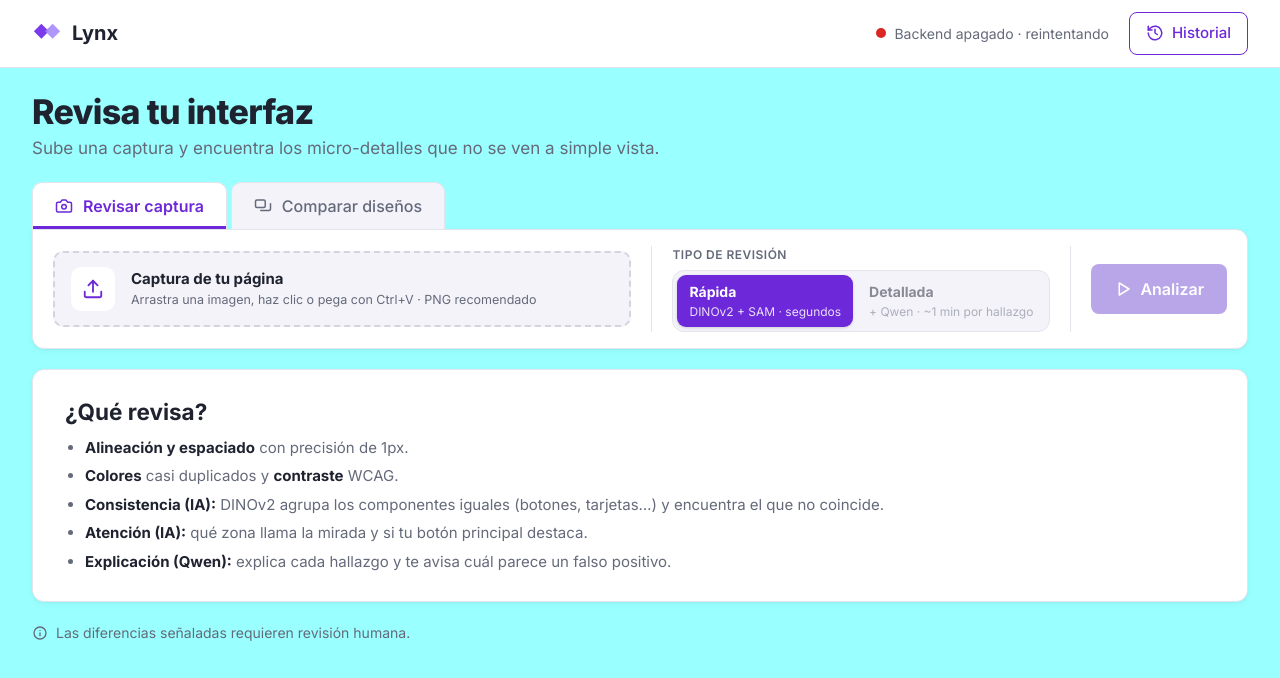
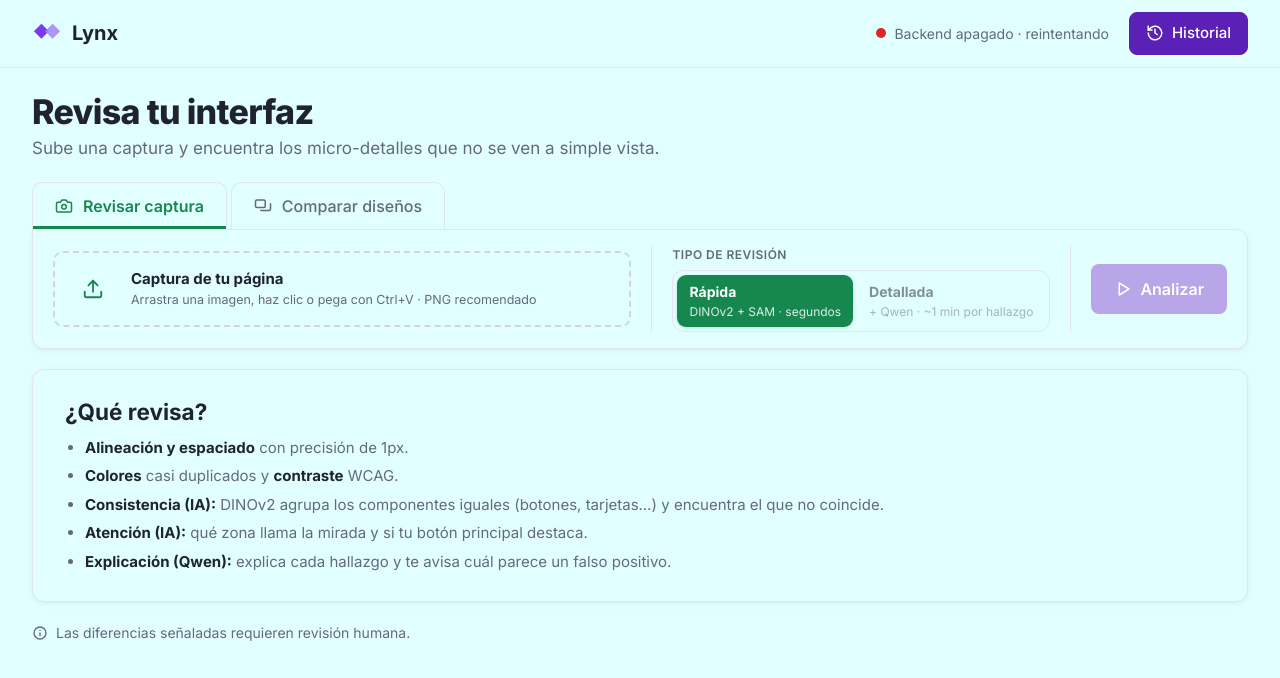
Before and after one commit to isaac2466/QA-tester, a React (Vite) app in the folder frontend/: page / in a window 1280 px wide. In both pictures the pointer is over the button "Historial". Shown: the top 678 px of the page. Built offline with nearby package versions, Linux system fonts and the light colour scheme; no server answers.

Commit message:
actualizacion fondo, botones, diseño de botones

```diff
--- a/frontend/src/components/FileSlot.jsx
+++ b/frontend/src/components/FileSlot.jsx
@@ -1,6 +1,6 @@
 import { useEffect, useRef, useState } from "react";
 import { formatBytes } from "../utils/findings.js";
-import { Upload } from "./icons.jsx";
+import { Broom, Upload } from "./icons.jsx";
 
 /** Hook: URL temporal + dimensiones de una imagen (File/Blob). */
 export function useImageInfo(file) {
@@ -61,7 +61,7 @@ export default function FileSlot({ label, file, onFile, onClear, hint }) {
       </div>
       <div className="slot-actions">
         <button type="button" className="btn outline" onClick={open}><Upload size={16} /> Reemplazar</button>
-        {onClear && <button type="button" className="btn ghost" onClick={onClear}>Limpiar</button>}
+        {onClear && <button type="button" className="btn outline" onClick={onClear}><Broom size={16} /> Limpiar</button>}
       </div>
     </div>
   );
--- a/frontend/src/components/icons.jsx
+++ b/frontend/src/components/icons.jsx
@@ -17,6 +17,9 @@ export const History = (p) => (
 );
 export const Upload = (p) => (
   <Svg {...p}><path d="M12 15V3" /><path d="m7 8 5-5 5 5" /><path d="M21 15v4a2 2 0 0 1-2 2H5a2 2 0 0 1-2-2v-4" /></Svg>
+);
+export const Broom = (p) => (
+  <Svg {...p}><path d="m13 11 8-8" /><path d="m15 9 2 2" /><path d="m11 13 2 2" /><path d="m9 15 2 2" /><path d="m7 17 2 2" /><path d="m5 19 2 2" /><path d="m3 21 2-2" /><path d="M3 21c3-1 6-1 8 0" /></Svg>
 );
 export const Play = (p) => <Svg {...p}><path d="m7 4 13 8-13 8z" /></Svg>;
 export const Eye = (p) => (
--- a/frontend/src/styles.css
+++ b/frontend/src/styles.css
@@ -1,12 +1,12 @@
 :root {
-  --bg: #9AFFFF;
-  --surface: #ffffff;
-  --surface-2: #f4f3fa;
+  --bg: #e2ffff;
+  --surface: #e2ffff;
+  --surface-2: #e2ffff;
   --border: #e4e4ec;
   --border-strong: #d4d3e0;
   --text: #1f2330;
   --muted: #646a7a;
-  --primary: #6d28d9;
+  --primary: #178750;
   --primary-hover: #5b21b6;
   --primary-soft: #f1ebfe;
   --primary-line: #c4b5fd;
@@ -39,13 +39,13 @@ svg { flex: none; }
 .btn {
   display: inline-flex; align-items: center; justify-content: center; gap: 8px;
   padding: 9px 16px; border-radius: 8px; border: 1px solid transparent;
-  background: none; font-weight: 500; white-space: nowrap; transition: background .15s, border-color .15s;
+  background: none; font-weight: 500; white-space: nowrap; transition: background .15s, border-color .15s, color .15s;
 }
 .btn.primary { background: var(--primary); color: #fff; }
 .btn.primary:hover:not(:disabled) { background: var(--primary-hover); }
 .btn.primary:disabled { background: #b8a6e8; }
 .btn.outline { border-color: var(--border-strong); background: var(--surface); }
-.btn.outline:hover { border-color: var(--primary); color: var(--primary); }
+.btn.outline:hover { border-color: var(--primary-hover); background: var(--primary-hover); color: #fff; }
 .btn.ghost { color: var(--muted); }
 .btn.ghost:hover { background: var(--surface-2); color: var(--text); }
 .btn.lg { padding: 12px 22px; font-size: 16px; font-weight: 600; }
@@ -88,8 +88,11 @@ svg { flex: none; }
   display: inline-flex; align-items: center; gap: 10px; padding: 11px 22px;
   border: 1px solid var(--border); border-bottom: 0; border-radius: 10px 10px 0 0;
   background: var(--surface-2); color: var(--muted); font-size: 16px; font-weight: 500;
+  transition: background .15s, border-color .15s, color .15s;
 }
 .tabs button.active { background: var(--surface); color: var(--primary); font-weight: 600; box-shadow: inset 0 -3px 0 var(--primary); }
+.tabs button:hover { background: var(--primary-hover); border-color: var(--primary-hover); color: #fff; }
+.tabs button.active:hover { box-shadow: inset 0 -3px 0 var(--primary-hover); }
 
 .card { background: var(--surface); border: 1px solid var(--border); border-radius: var(--radius); box-shadow: var(--shadow); }
 
@@ -410,10 +413,12 @@ svg { flex: none; }
 .engine-options button {
   display: flex; flex-direction: column; align-items: flex-start; gap: 1px; padding: 6px 12px;
   border: 0; border-radius: 9px; background: transparent; color: var(--text); font: inherit; cursor: pointer; text-align: left;
+  transition: background .15s, color .15s;
 }
 .engine-options button b { font-size: 14px; }
 .engine-options button small { font-size: 12px; color: var(--muted); white-space: nowrap; }
-.engine-options button:hover:not(:disabled):not(.active) { background: var(--primary-soft); }
+.engine-options button:hover:not(:disabled) { background: var(--primary-hover); color: #fff; }
+.engine-options button:hover:not(:disabled) small { color: rgba(255, 255, 255, .85); }
 .engine-options button.active { background: var(--primary); color: #fff; box-shadow: 0 1px 3px rgba(0, 0, 0, .15); }
 .engine-options button.active small { color: rgba(255, 255, 255, .85); }
 .engine-options button:disabled { opacity: .5; cursor: not-allowed; }
@@ -444,6 +449,16 @@ svg { flex: none; }
 .explain-steps { margin: 0; display: grid; gap: 10px; }
 .explain-steps dt { font-size: 11px; font-weight: 700; text-transform: uppercase; letter-spacing: .05em; color: var(--muted); }
 .explain-steps dd { margin: 2px 0 0; color: var(--text); }
+
+:root button:not(.box):not(:disabled):hover {
+  background-color: var(--primary-hover);
+  border-color: var(--primary-hover);
+  color: #fff;
+}
+.chip:hover:not(:disabled) .count { background: rgba(255, 255, 255, .2); }
+.item-main:hover .cat,
+.drawer li button:hover small,
+.slot.empty:hover small { color: rgba(255, 255, 255, .85); }
 .explain-fix { padding: 10px 12px; border-radius: 8px; background: var(--primary-soft); border-left: 3px solid var(--primary); }
 .explain-fix span { font-size: 11px; font-weight: 700; text-transform: uppercase; letter-spacing: .05em; color: var(--primary); }
 .explain-fix p { margin: 2px 0 0; color: var(--text); }
```
